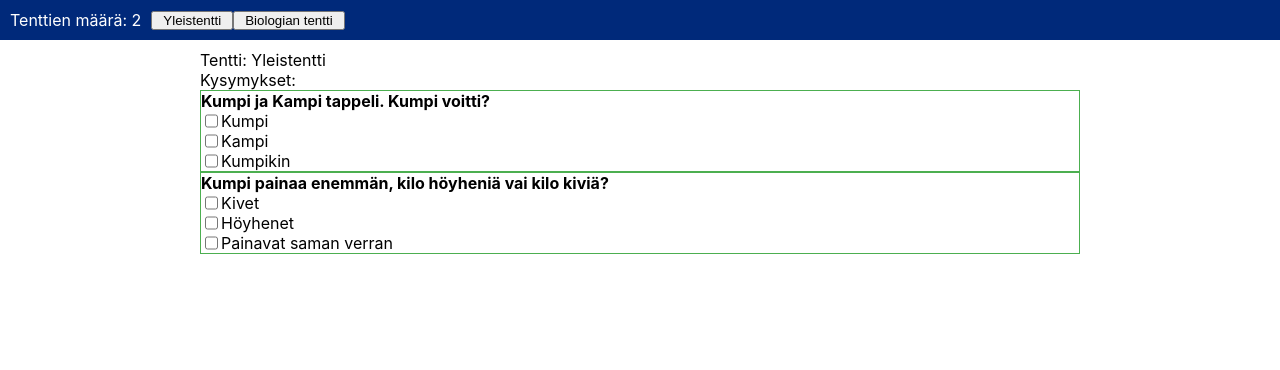
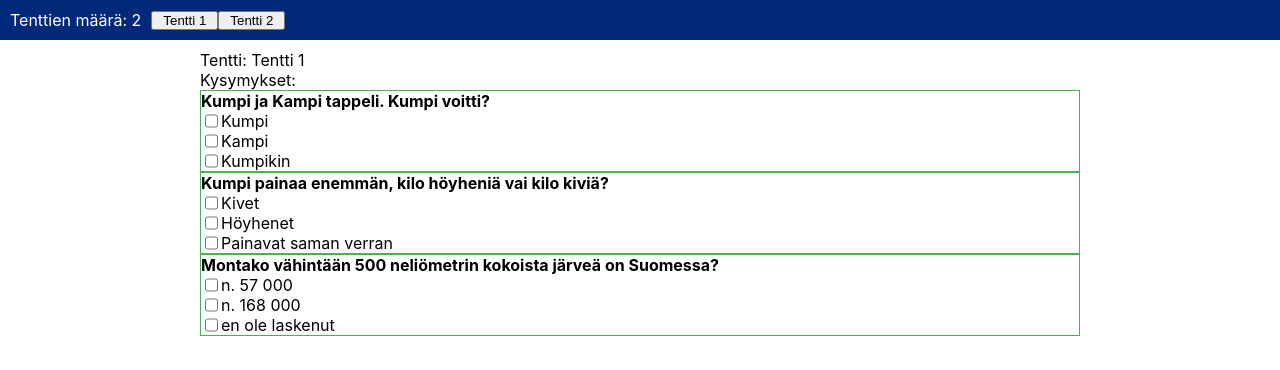
Before and after one commit to heivil/FullStack2022, a React (Create React App) app in the folder tentti-sovellus/: page / in a window 1280 px wide. Shown: the top 370 px of the page. Built offline with nearby package versions, Linux system fonts and the light colour scheme.

Commit message:
pieni korjaus

```diff
--- a/tentti-sovellus/src/App.js
+++ b/tentti-sovellus/src/App.js
@@ -5,19 +5,22 @@ import React, {useState} from 'react';
 const App = () => {
   const[tenttiNumero, setTentti] = useState(0);
 
-  let yKysymys1 = {kysymys: "Kumpi ja Kampi tappeli. Kumpi voitti?", vastaukset: ["Kumpi", "Kampi", "Kumpikin"]}
-  let yKysymys2 = {kysymys: "Kumpi painaa enemmän, kilo höyheniä vai kilo kiviä?", vastaukset: ["Kivet", "Höyhenet", "Painavat saman verran"] }
-  let bKysymys1 = {kysymys: "Minkä väristä on virtahevon hiki?", vastaukset: ["Sinistä", "Punaista", "Kirkasta"] }
-  let bKysymys2 = {kysymys: "Montako vähintään 500 neliömetrin kokoista järveä on Suomessa?", vastaukset: ["n. 57 000", "n. 168 000", "en ole laskenut"]}
+  let kysymys1 = {kysymys: "Kumpi ja Kampi tappeli. Kumpi voitti?", vastaukset: ["Kumpi", "Kampi", "Kumpikin"]}
+  let kysymys2 = {kysymys: "Kumpi painaa enemmän, kilo höyheniä vai kilo kiviä?", vastaukset: ["Kivet", "Höyhenet", "Painavat saman verran"] }
+  let kysymys3 = {kysymys: "Montako vähintään 500 neliömetrin kokoista järveä on Suomessa?", vastaukset: ["n. 57 000", "n. 168 000", "en ole laskenut"]}
+  let kysymys4 = {kysymys: "Minkä väristä on virtahevon hiki?", vastaukset: ["Sinistä", "Punaista", "Kirkasta"] }
+  let kysymys5 = {kysymys: "Paljonko on 100 + 100", vastaukset: ["200", "500", "69 höhö"] }
+  let kysymys6 = {kysymys: "Kumpi tuli ensin, muna vai kana?", vastaukset: ["Kana", "Muna", "Yhtäaikaa"] }
 
-  let tentti1 = {nimi:"Yleistentti",
-                kysymystenMäärä:12,
-                kysymykset:[yKysymys1, yKysymys2]
+
+  let tentti1 = {nimi:"Tentti 1",
+                kysymystenMäärä:3,
+                kysymykset:[kysymys1, kysymys2, kysymys3]
                 }
 
-  let tentti2 = {nimi:"Biologian tentti",
-                kysymystenMäärä:10,
-                kysymykset:[bKysymys1, bKysymys2]
+  let tentti2 = {nimi:"Tentti 2",
+                kysymystenMäärä:3,
+                kysymykset:[kysymys4, kysymys5, kysymys6]
                 }
 
   let tentit = [tentti1, tentti2]
```
